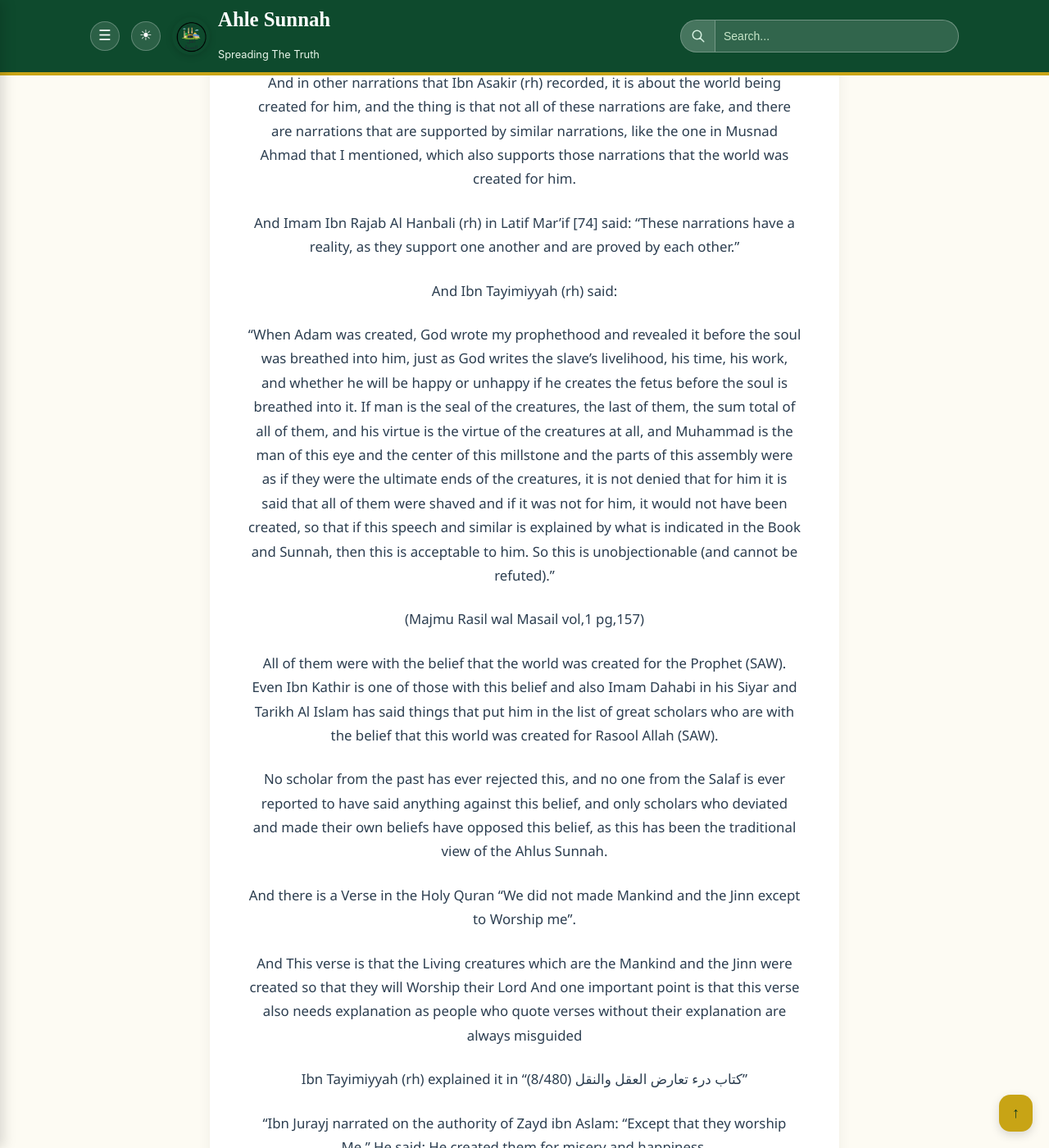
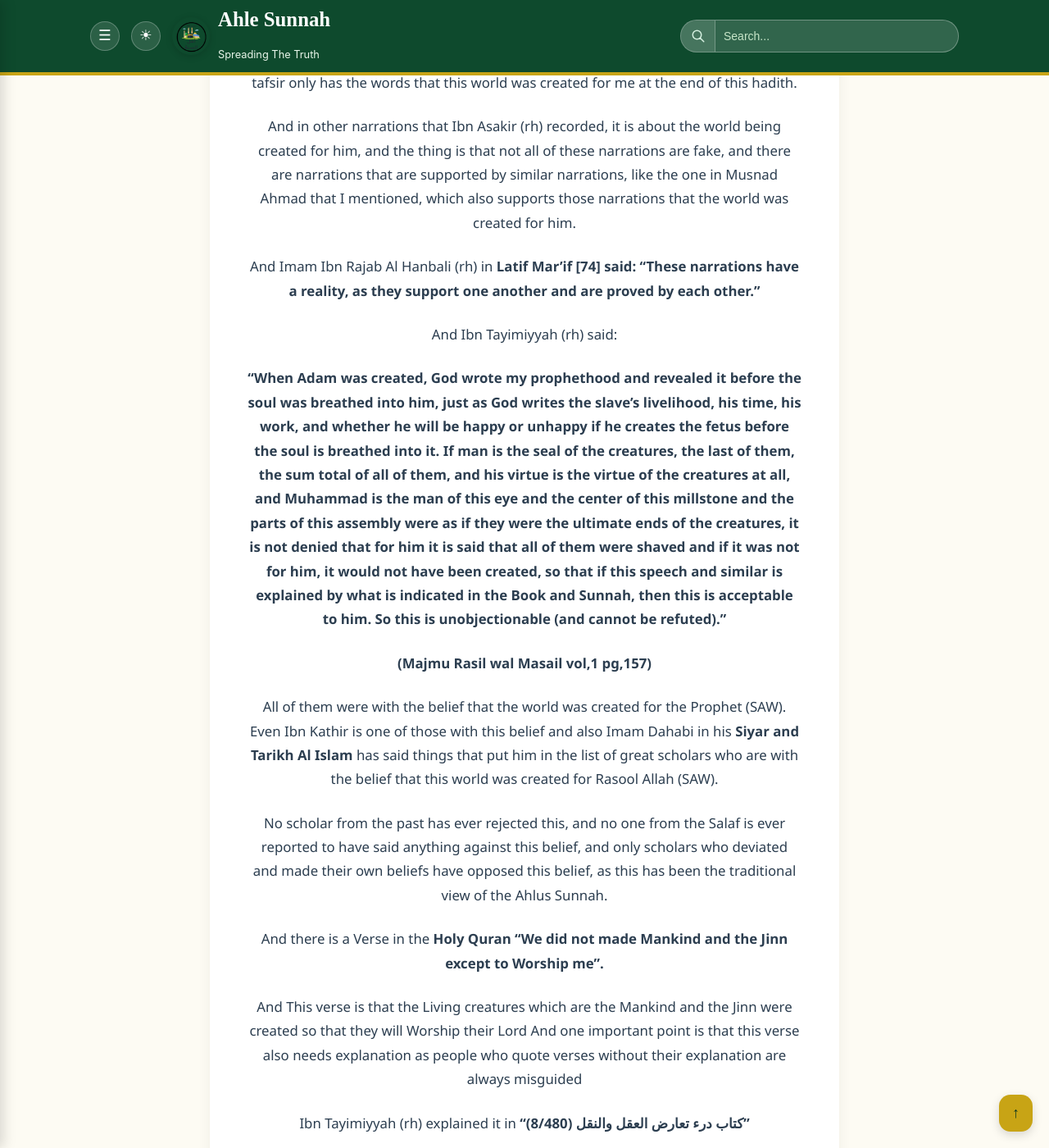
Before and after one commit to Fali17/ahlesunnah, a Jekyll site: the page built from _posts/2024-10-12-the-reality-of-the-belief-about-the-world-being-created-for-.md, in a window 1280 px wide and 1400 px high, scrolled down 818 px. Shown: the whole window at 82% size. Built offline with Jekyll 4.4.1, drawn with Linux system fonts in a browser that asks for light colours; some of the changed text lies outside the part shown.

Commit message:
Format hadith references and enhance clarity

```diff
--- a/_posts/2024-10-12-the-reality-of-the-belief-about-the-world-being-created-for-.md
+++ b/_posts/2024-10-12-the-reality-of-the-belief-about-the-world-being-created-for-.md
@@ -5,45 +5,46 @@ date: 2024-10-12 20:18:00 +0000
 tags: [Aqeedah,Fiqh,Essay]
 ---
 
-Muhammad Ibn Sinan said, "Hushaim said, "Sayyar - Abu al-Hakam - said, "Yazid al-Fakir said, "Jabir bin Abdullah said, "The Messenger of Allah (peace be upon him) said, "I was given five things that were not given to any of the prophets before me. I was given victory by terror (terror in heart of his enemies) for a month's march, and "the earth was made for me" a mosque and a sanctuary, and any man of my nation who is caught in prayer should pray (he can perform tayyamum anywhere from the earth), and I was given the right to the spoils of war, and a prophet used to be sent to his own people in particular, but I was sent to all men in general, and I was given intercession."
+**Muhammad Ibn Sinan said, "Hushaim said, "Sayyar - Abu al-Hakam - said, "Yazid al-Fakir said, "Jabir bin Abdullah said, "The Messenger of Allah (peace be upon him) said, "I was given five things that were not given to any of the prophets before me. I was given victory by terror (terror in heart of his enemies) for a month's march, and "the earth was made for me" a mosque and a sanctuary, and any man of my nation who is caught in prayer should pray (he can perform tayyamum anywhere from the earth), and I was given the right to the spoils of war, and a prophet used to be sent to his own people in particular, but I was sent to all men in general, and I was given intercession."**
 
-[Sahih Al Bukhari 438]
+**[Sahih Al Bukhari 438]**
+
 Its also narrated by Muslim and in other big Hadith collections.
 
 This hadith mentions the word that this world was created for me and as a mosque and other narrations such as the one in Musnad Ahmad which Ibn Kathir used in his tafsir only has the words that this world was created for me at the end of this hadith.
 
 And in other narrations that Ibn Asakir (rh) recorded, it is about the world being created for him, and the thing is that not all of these narrations are fake, and there are narrations that are supported by similar narrations, like the one in Musnad Ahmad that I mentioned, which also supports those narrations that the world was created for him.
 
-And Imam Ibn Rajab Al Hanbali (rh) in Latif Mar'if [74] said:
-"These narrations have a reality, as they support one another and are proved by each other."
+And Imam Ibn Rajab Al Hanbali (rh) in **Latif Mar'if [74] said:
+"These narrations have a reality, as they support one another and are proved by each other."**
 
 And Ibn Tayimiyyah (rh) said:
 
-"When Adam was created, God wrote my prophethood and revealed it before the soul was breathed into him, just as God writes the slave's livelihood, his time, his work, and whether he will be happy or unhappy if he creates the fetus before the soul is breathed into it. If man is the seal of the creatures, the last of them, the sum total of all of them, and his virtue is the virtue of the creatures at all, and Muhammad is the man of this eye and the center of this millstone and the parts of this assembly were as if they were the ultimate ends of the creatures, it is not denied that for him it is said that all of them were shaved and if it was not for him, it would not have been created, so that if this speech and similar is explained by what is indicated in the Book and Sunnah, then this is acceptable to him. So this is unobjectionable (and cannot be refuted)."
+**"When Adam was created, God wrote my prophethood and revealed it before the soul was breathed into him, just as God writes the slave's livelihood, his time, his work, and whether he will be happy or unhappy if he creates the fetus before the soul is breathed into it. If man is the seal of the creatures, the last of them, the sum total of all of them, and his virtue is the virtue of the creatures at all, and Muhammad is the man of this eye and the center of this millstone and the parts of this assembly were as if they were the ultimate ends of the creatures, it is not denied that for him it is said that all of them were shaved and if it was not for him, it would not have been created, so that if this speech and similar is explained by what is indicated in the Book and Sunnah, then this is acceptable to him. So this is unobjectionable (and cannot be refuted)."**
 
-(Majmu Rasil wal Masail vol,1 pg,157)
+**(Majmu Rasil wal Masail vol,1 pg,157)**
 
-All of them were with the belief that the world was created for the Prophet (SAW). Even Ibn Kathir is one of those with this belief and also Imam Dahabi in his Siyar and Tarikh Al Islam has said things that put him in the list of great scholars who are with the belief that this world was created for Rasool Allah (SAW).
+All of them were with the belief that the world was created for the Prophet (SAW). Even Ibn Kathir is one of those with this belief and also Imam Dahabi in his **Siyar and Tarikh Al Islam** has said things that put him in the list of great scholars who are with the belief that this world was created for Rasool Allah (SAW).
 
 No scholar from the past has ever rejected this, and no one from the Salaf is ever reported to have said anything against this belief, and only scholars who deviated and made their own beliefs have opposed this belief, as this has been the traditional view of the Ahlus Sunnah.
 
-And there is a Verse in the Holy Quran "We did not made Mankind and the Jinn except to Worship me".
+And there is a Verse in the **Holy Quran "We did not made Mankind and the Jinn except to Worship me".**
 
 And This verse is that the Living creatures which are the Mankind and the Jinn were created so that they will Worship their Lord And one important point is that this verse also needs explanation as people who quote verses without their explanation are always misguided
 
-Ibn Tayimiyyah (rh) explained it in "كتاب درء تعارض العقل والنقل (8/480)"
+Ibn Tayimiyyah (rh) explained it in **"كتاب درء تعارض العقل والنقل (8/480)"**
 
-“Ibn Jurayj narrated on the authority of Zayd ibn Aslam: “Except that they worship Me.” He said: He created them for misery and happiness.
+**“Ibn Jurayj narrated on the authority of Zayd ibn Aslam: “Except that they worship Me.” He said: He created them for misery and happiness.**
 
-And also on the authority of Wahb bin Munabbih: {Except that they worship Me} He said: He created them for obedience and created them for disobedience. Ibn Abi Hatim mentioned them both?
+**And also on the authority of Wahb bin Munabbih: {Except that they worship Me} He said: He created them for obedience and created them for disobedience. Ibn Abi Hatim mentioned them both?**
 
-Accordingly, what is meant by worship is that they are subject to His judgment and decree, and that His will is effective in them.
+**Accordingly, what is meant by worship is that they are subject to His judgment and decree, and that His will is effective in them.**
 
-This is what Al-Walibi narrated on the authority of Ibn Abbas, where he said: Except that they acknowledge their servitude to Me willingly or unwillingly.
+**This is what Al-Walibi narrated on the authority of Ibn Abbas, where he said: Except that they acknowledge their servitude to Me willingly or unwillingly.**
 
-Al-Tha’labi said: “If it is said: How did they disbelieve, when He created them to acknowledge His Lordship and to submit to His command and will? It is said: They submitted to His decree that He decreed upon them, because His decree is binding upon them, and they are not able to refrain from it if it descends upon them. Rather, those who disbelieved in Him disobeyed Him by doing what He commanded.
+**Al-Tha’labi said: “If it is said: How did they disbelieve, when He created them to acknowledge His Lordship and to submit to His command and will? It is said: They submitted to His decree that He decreed upon them, because His decree is binding upon them, and they are not able to refrain from it if it descends upon them. Rather, those who disbelieved in Him disobeyed Him by doing what He commanded.**
 
-And the Saying of Sayyiduna Ibn Abbas (RA) is very clear it clearly means that this Verse means that they should submit to Allah willingly or unwillingly as they were created to Believe in Allah but deviated and went astray."
+**And the Saying of Sayyiduna Ibn Abbas (RA) is very clear it clearly means that this Verse means that they should submit to Allah willingly or unwillingly as they were created to Believe in Allah but deviated and went astray."**
 
 So this verse is explained that it cannot be used to refute the belief that this world was created for Rasool Allah (SAW) and if this verse was a proof against it, then why the scholars of the past never used this verse or refuted the belief? And scholars like Ibn Tayimiyyah called this belief unassailable.
 
@@ -53,8 +54,8 @@ And this hadith is not the only one that mentions that if it were not for you, I
 
 And Ibn Tayimiyyah has already said that this belief is correct on the basis of such ahadith because they are supported by other narrations.
 
-And Also Shaykh Al Islam Jalaludin Suyuti (rh) in "كتاب الخصائص الكبرى" (2/330):
+And Also Shaykh Al Islam Jalaludin Suyuti (rh) in **"كتاب الخصائص الكبرى" (2/330):**
 "Has a Whole Chapter where he has quoted narrations from Bukhari Muslim, Musnad Ahmad and from the collections of Al Tabarani to prove this view and more than half of those narrations there are authentic and fabricated are not included there.
-Sheikh Al Islam Izz al-Din Al Salam (rh) said: Among his characteristics, may God bless him and grant him peace, is that God Almighty spoke to him through three types of revelation: true visions, speech without an intermediary, and speech through Gabriel."
+Sheikh Al Islam Izz al-Din Al Salam (rh) said: **Among his characteristics, may God bless him and grant him peace, is that God Almighty spoke to him through three types of revelation: true visions, speech without an intermediary, and speech through Gabriel."**
 
 So if you see scholars who say or have said that this belief is wrong, then you should avoid listening to those scholars because they have deviated from the traditional opinions of the great scholars of Islam. And they have tried to say something against the unassailable Belief of Traditional Islam and Ahlus Sunnah.
```
